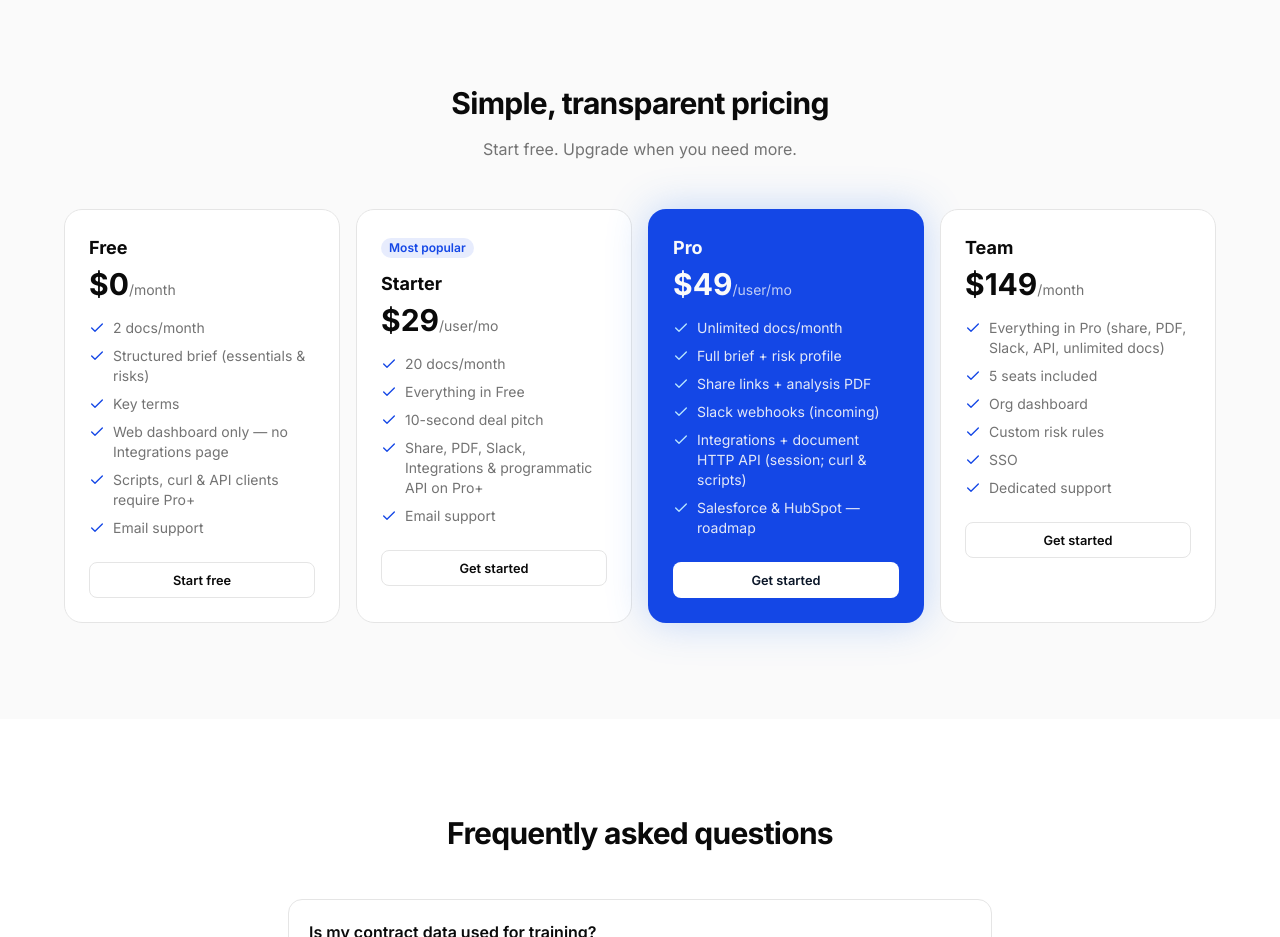
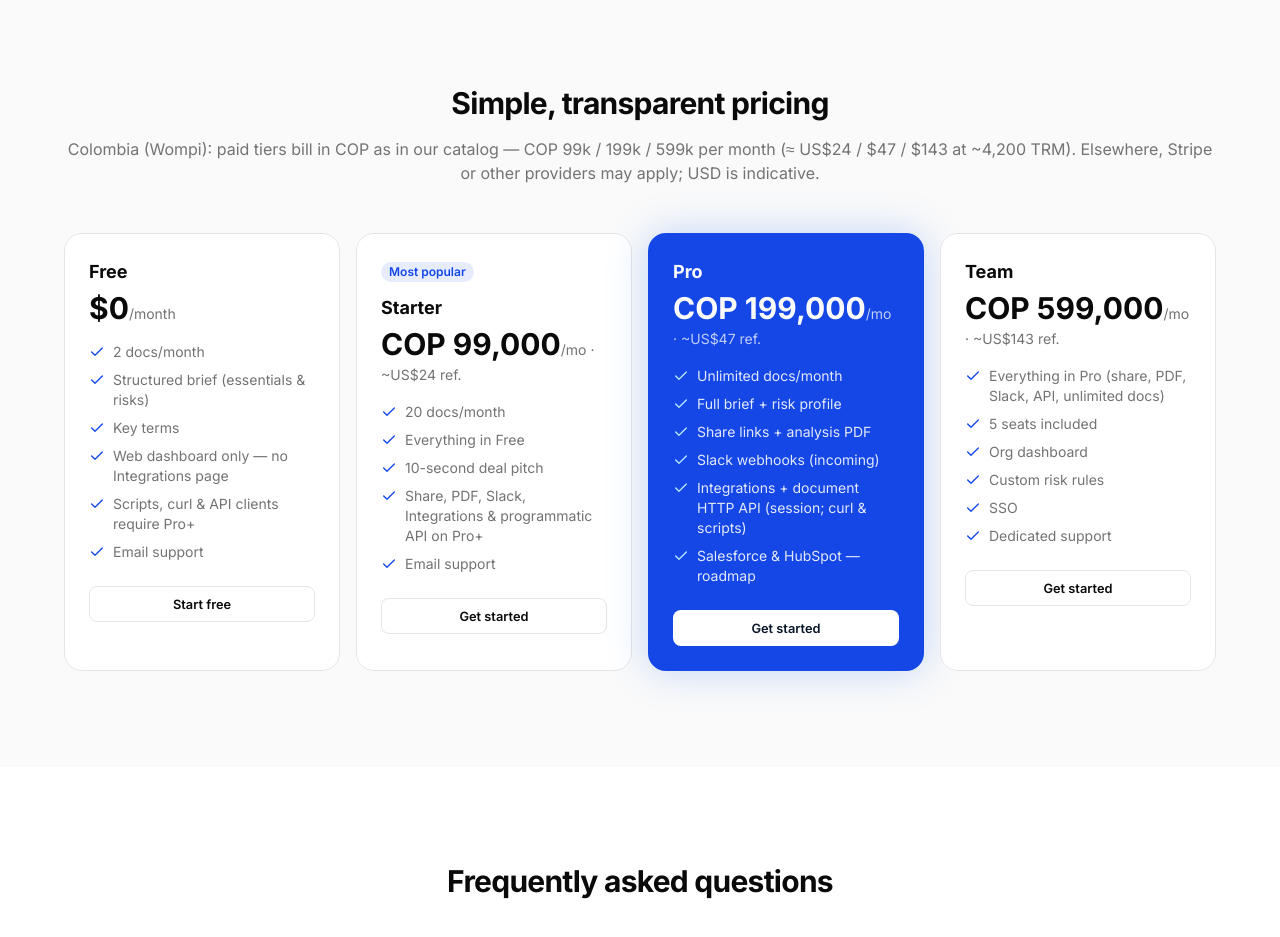
Before and after one commit to Luchitogaro/embedflow, a Next.js app in the folder web/: page / in a window 1280 px wide. Shown: the part 2740-3677 px from the top of the page. Built offline with nearby package versions, Linux system fonts and the light colour scheme; no server answers.

Commit message:
Pricing COP catálogo Wompi; landing y auth con enlace a GarSaaS

```diff
--- a/web/src/app/(auth)/login/login-form.tsx
+++ b/web/src/app/(auth)/login/login-form.tsx
@@ -5,13 +5,15 @@ import { createClient } from "@/lib/supabase/client"
 import Link from "next/link"
 import { Eye, EyeOff, Loader2 } from "lucide-react"
 import type { Messages } from "@/messages/en"
+import type { Locale } from "@/lib/i18n/config"
+import { garsaasProductPricingUrl } from "@/lib/garsaas-marketing"
 import { interpolate } from "@/lib/i18n/interpolate"
 import { AI_PROCESSING_CONSENT_VERSION } from "@/lib/ai-processing-consent"
 
 type AuthCopy = Messages["auth"]
 type ConsentCopy = Messages["aiProcessingConsent"]
 
-export function LoginForm({ t, consent }: { t: AuthCopy; consent: ConsentCopy }) {
+export function LoginForm({ t, consent, locale }: { t: AuthCopy; consent: ConsentCopy; locale: Locale }) {
   const supabase = createClient()
   const [email, setEmail] = useState("")
   const [loading, setLoading] = useState(false)
@@ -197,6 +199,17 @@ export function LoginForm({ t, consent }: { t: AuthCopy; consent: ConsentCopy })
           {t.signUp}
         </Link>
       </p>
+
+      <p className="mt-4 text-center">
+        <a
+          href={garsaasProductPricingUrl(locale, "embedflow")}
+          className="text-xs font-medium text-primary hover:underline"
+          target="_blank"
+          rel="noopener noreferrer"
+        >
+          {t.viewPlansOnGarSaaS}
+        </a>
+      </p>
     </div>
   )
 }
--- a/web/src/app/(auth)/login/page.tsx
+++ b/web/src/app/(auth)/login/page.tsx
@@ -2,6 +2,6 @@ import { LoginForm } from "./login-form"
 import { getMessagesForRequest } from "@/lib/i18n/server"
 
 export default async function LoginPage() {
-  const { messages } = await getMessagesForRequest()
-  return <LoginForm t={messages.auth} consent={messages.aiProcessingConsent} />
+  const { locale, messages } = await getMessagesForRequest()
+  return <LoginForm t={messages.auth} consent={messages.aiProcessingConsent} locale={locale} />
 }
--- a/web/src/app/(auth)/signup/page.tsx
+++ b/web/src/app/(auth)/signup/page.tsx
@@ -2,6 +2,6 @@ import { SignupForm } from "./signup-form"
 import { getMessagesForRequest } from "@/lib/i18n/server"
 
 export default async function SignupPage() {
-  const { messages } = await getMessagesForRequest()
-  return <SignupForm t={messages.auth} consent={messages.aiProcessingConsent} />
+  const { locale, messages } = await getMessagesForRequest()
+  return <SignupForm t={messages.auth} consent={messages.aiProcessingConsent} locale={locale} />
 }
--- a/web/src/app/(auth)/signup/signup-form.tsx
+++ b/web/src/app/(auth)/signup/signup-form.tsx
@@ -5,13 +5,15 @@ import { createClient } from "@/lib/supabase/client"
 import Link from "next/link"
 import { Eye, EyeOff, Loader2 } from "lucide-react"
 import type { Messages } from "@/messages/en"
+import type { Locale } from "@/lib/i18n/config"
+import { garsaasProductPricingUrl } from "@/lib/garsaas-marketing"
 import { interpolate } from "@/lib/i18n/interpolate"
 import { AI_PROCESSING_CONSENT_VERSION } from "@/lib/ai-processing-consent"
 
 type AuthCopy = Messages["auth"]
 type ConsentCopy = Messages["aiProcessingConsent"]
 
-export function SignupForm({ t, consent }: { t: AuthCopy; consent: ConsentCopy }) {
+export function SignupForm({ t, consent, locale }: { t: AuthCopy; consent: ConsentCopy; locale: Locale }) {
   const supabase = createClient()
   const [name, setName] = useState("")
   const [email, setEmail] = useState("")
@@ -211,6 +213,17 @@ export function SignupForm({ t, consent }: { t: AuthCopy; consent: ConsentCopy }
         </Link>
       </p>
 
+      <p className="mt-3 text-center">
+        <a
+          href={garsaasProductPricingUrl(locale, "embedflow")}
+          className="text-xs font-medium text-primary hover:underline"
+          target="_blank"
+          rel="noopener noreferrer"
+        >
+          {t.viewPlansOnGarSaaS}
+        </a>
+      </p>
+
       <p className="mt-4 text-center text-xs text-muted-foreground">{t.termsHint}</p>
     </div>
   )
--- /dev/null
+++ b/web/src/lib/garsaas-marketing.ts
@@ -0,0 +1,10 @@
+import type { Locale } from '@/lib/i18n/config'
+
+const base = (process.env.NEXT_PUBLIC_GARSAAS_MARKETING_BASE ?? 'https://garsaas.io').replace(/\/$/, '')
+
+export function garsaasProductPricingUrl(
+  locale: Locale,
+  product: 'embedflow' | 'babyfirst' | 'agrobrain',
+): string {
+  return `${base}/${locale}/productos/${product}#product-pricing-title`
+}
--- a/web/src/messages/en.ts
+++ b/web/src/messages/en.ts
@@ -59,6 +59,7 @@ export const messagesEn = {
     minPassword: "Min 8 characters",
     showPassword: "Show password",
     hidePassword: "Hide password",
+    viewPlansOnGarSaaS: "Plans & pricing on GarSaaS",
   },
   landing: {
     signIn: "Sign in",
@@ -140,7 +141,8 @@ export const messagesEn = {
       },
     ],
     pricingTitle: "Simple, transparent pricing",
-    pricingSub: "Start free. Upgrade when you need more.",
+    pricingSub:
+      "Colombia (Wompi): paid tiers bill in COP as in our catalog — COP 99k / 199k / 599k per month (≈ US$24 / $47 / $143 at ~4,200 TRM). Elsewhere, Stripe or other providers may apply; USD is indicative.",
     pricingPlans: [
       {
         name: "Free",
@@ -160,8 +162,8 @@ export const messagesEn = {
       },
       {
         name: "Starter",
-        price: "$29",
-        per: "/user/mo",
+        price: "COP 99,000",
+        per: "/mo · ~US$24 ref.",
         badge: "Most popular",
         highlight: false,
         cta: "Get started",
@@ -175,8 +177,8 @@ export const messagesEn = {
       },
       {
         name: "Pro",
-        price: "$49",
-        per: "/user/mo",
+        price: "COP 199,000",
+        per: "/mo · ~US$47 ref.",
         badge: null as string | null,
         highlight: true,
         cta: "Get started",
@@ -191,8 +193,8 @@ export const messagesEn = {
       },
       {
         name: "Team",
-        price: "$149",
-        per: "/month",
+        price: "COP 599,000",
+        per: "/mo · ~US$143 ref.",
         badge: null as string | null,
         highlight: false,
         cta: "Get started",
@@ -516,8 +518,8 @@ export const messagesEn = {
       {
         id: "starter",
         name: "Starter",
-        price: "$29",
-        period: "/user/mo",
+        price: "COP 99,000",
+        period: "/mo · ~US$24 ref.",
         features: [
           "20 docs/month",
           "Everything in Free",
@@ -528,8 +530,8 @@ export const messagesEn = {
       {
         id: "pro",
         name: "Pro",
-        price: "$49",
-        period: "/user/mo",
+        price: "COP 199,000",
+        period: "/mo · ~US$47 ref.",
         features: [
           "Unlimited docs",
           "Share links + analysis PDF",
@@ -541,8 +543,8 @@ export const messagesEn = {
       {
         id: "team",
         name: "Team",
-        price: "$149",
-        period: "/month",
+        price: "COP 599,000",
+        period: "/mo · ~US$143 ref.",
         features: [
           "Everything in Pro",
           "5 seats included",
--- a/web/src/messages/es.ts
+++ b/web/src/messages/es.ts
@@ -61,6 +61,7 @@ export const messagesEs: Messages = {
     minPassword: "Mín. 8 caracteres",
     showPassword: "Mostrar contraseña",
     hidePassword: "Ocultar contraseña",
+    viewPlansOnGarSaaS: "Planes y precios en GarSaaS",
   },
   landing: {
     signIn: "Iniciar sesión",
@@ -143,7 +144,8 @@ export const messagesEs: Messages = {
       },
     ],
     pricingTitle: "Precios claros",
-    pricingSub: "Empieza gratis. Mejora cuando lo necesites.",
+    pricingSub:
+      "Colombia (Wompi): cobro en COP según catálogo — $99.000 / $199.000 / $599.000 al mes (≈ US$24 / $47 / $143 con TRM ~4.200). Otros mercados pueden usar Stripe; el USD es orientativo.",
     pricingPlans: [
       {
         name: "Gratis",
@@ -163,8 +165,8 @@ export const messagesEs: Messages = {
       },
       {
         name: "Starter",
-        price: "$29",
-        per: "/usuario/mes",
+        price: "$99.000",
+        per: "COP/mes · ~US$24 ref.",
         badge: "Más popular",
         highlight: false,
         cta: "Empezar",
@@ -178,8 +180,8 @@ export const messagesEs: Messages = {
       },
       {
         name: "Pro",
-        price: "$49",
-        per: "/usuario/mes",
+        price: "$199.000",
+        per: "COP/mes · ~US$47 ref.",
         badge: null as string | null,
         highlight: true,
         cta: "Empezar",
@@ -194,8 +196,8 @@ export const messagesEs: Messages = {
       },
       {
         name: "Equipo",
-        price: "$149",
-        per: "/mes",
+        price: "$599.000",
+        per: "COP/mes · ~US$143 ref.",
         badge: null as string | null,
         highlight: false,
         cta: "Empezar",
@@ -519,8 +521,8 @@ export const messagesEs: Messages = {
       {
         id: "starter",
         name: "Starter",
-        price: "$29",
-        period: "/usuario/mes",
+        price: "$99.000",
+        period: "COP/mes · ~US$24 ref.",
         features: [
           "20 docs/mes",
           "Todo lo del plan Gratis",
@@ -531,8 +533,8 @@ export const messagesEs: Messages = {
       {
         id: "pro",
         name: "Pro",
-        price: "$49",
-        period: "/usuario/mes",
+        price: "$199.000",
+        period: "COP/mes · ~US$47 ref.",
         features: [
           "Docs ilimitados",
           "Enlaces + PDF de análisis",
@@ -544,8 +546,8 @@ export const messagesEs: Messages = {
       {
         id: "team",
         name: "Equipo",
-        price: "$149",
-        period: "/mes",
+        price: "$599.000",
+        period: "COP/mes · ~US$143 ref.",
         features: ["Todo lo de Pro", "5 plazas", "Panel org.", "Reglas de riesgo", "SSO"],
       },
     ],
--- a/web/src/messages/pt.ts
+++ b/web/src/messages/pt.ts
@@ -61,6 +61,7 @@ export const messagesPt: Messages = {
     minPassword: "Mín. 8 caracteres",
     showPassword: "Mostrar senha",
     hidePassword: "Ocultar senha",
+    viewPlansOnGarSaaS: "Planos e preços na GarSaaS",
   },
   landing: {
     signIn: "Entrar",
@@ -143,7 +144,8 @@ export const messagesPt: Messages = {
       },
     ],
     pricingTitle: "Preços simples",
-    pricingSub: "Comece grátis. Faça upgrade quando precisar.",
+    pricingSub:
+      "Colômbia (Wompi): valores em COP conforme catálogo — $99.000 / $199.000 / $599.000 por mês (≈ US$24 / $47 / $143 com TRM ~4.200). Outros mercados podem usar Stripe; o USD é referência.",
     pricingPlans: [
       {
         name: "Grátis",
@@ -163,8 +165,8 @@ export const messagesPt: Messages = {
       },
       {
         name: "Starter",
-        price: "$29",
-        per: "/usuário/mês",
+        price: "$99.000",
+        per: "COP/mês · ~US$24 ref.",
         badge: "Mais popular",
         highlight: false,
         cta: "Começar",
@@ -178,8 +180,8 @@ export const messagesPt: Messages = {
       },
       {
         name: "Pro",
-        price: "$49",
-        per: "/usuário/mês",
+        price: "$199.000",
+        per: "COP/mês · ~US$47 ref.",
         badge: null as string | null,
         highlight: true,
         cta: "Começar",
@@ -194,8 +196,8 @@ export const messagesPt: Messages = {
       },
       {
         name: "Equipe",
-        price: "$149",
-        per: "/mês",
+        price: "$599.000",
+        per: "COP/mês · ~US$143 ref.",
         badge: null as string | null,
         highlight: false,
         cta: "Começar",
@@ -519,8 +521,8 @@ export const messagesPt: Messages = {
       {
         id: "starter",
         name: "Starter",
-        price: "$29",
-        period: "/usuário/mês",
+        price: "$99.000",
+        period: "COP/mês · ~US$24 ref.",
         features: [
           "20 docs/mês",
           "Tudo do plano Grátis",
@@ -531,8 +533,8 @@ export const messagesPt: Messages = {
       {
         id: "pro",
         name: "Pro",
-        price: "$49",
-        period: "/usuário/mês",
+        price: "$199.000",
+        period: "COP/mês · ~US$47 ref.",
         features: [
           "Docs ilimitados",
           "Links + PDF da análise",
@@ -544,8 +546,8 @@ export const messagesPt: Messages = {
       {
         id: "team",
         name: "Equipe",
-        price: "$149",
-        period: "/mês",
+        price: "$599.000",
+        period: "COP/mês · ~US$143 ref.",
         features: ["Tudo do Pro", "5 licenças", "Painel org.", "Regras de risco", "SSO"],
       },
     ],
```
Also changed, not shown: 2 other files (tests, documents, lock files or other folders).
